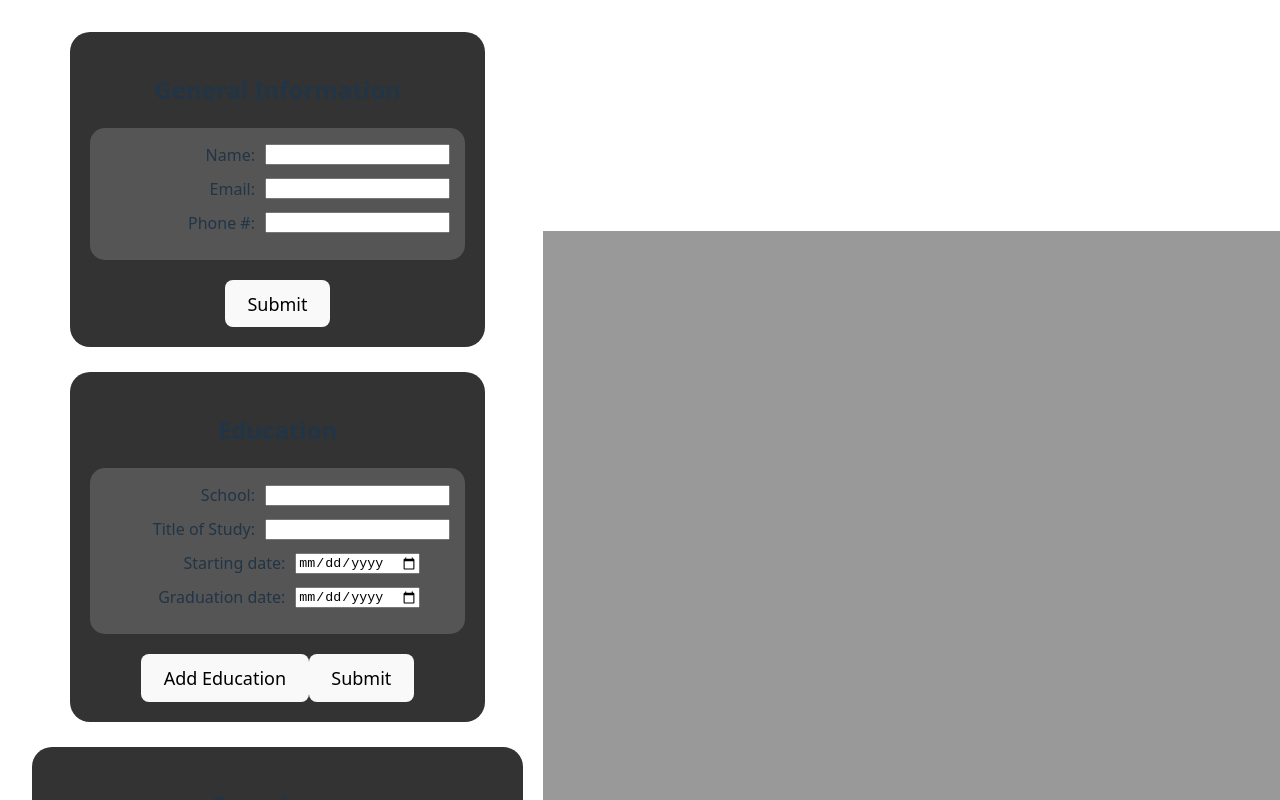
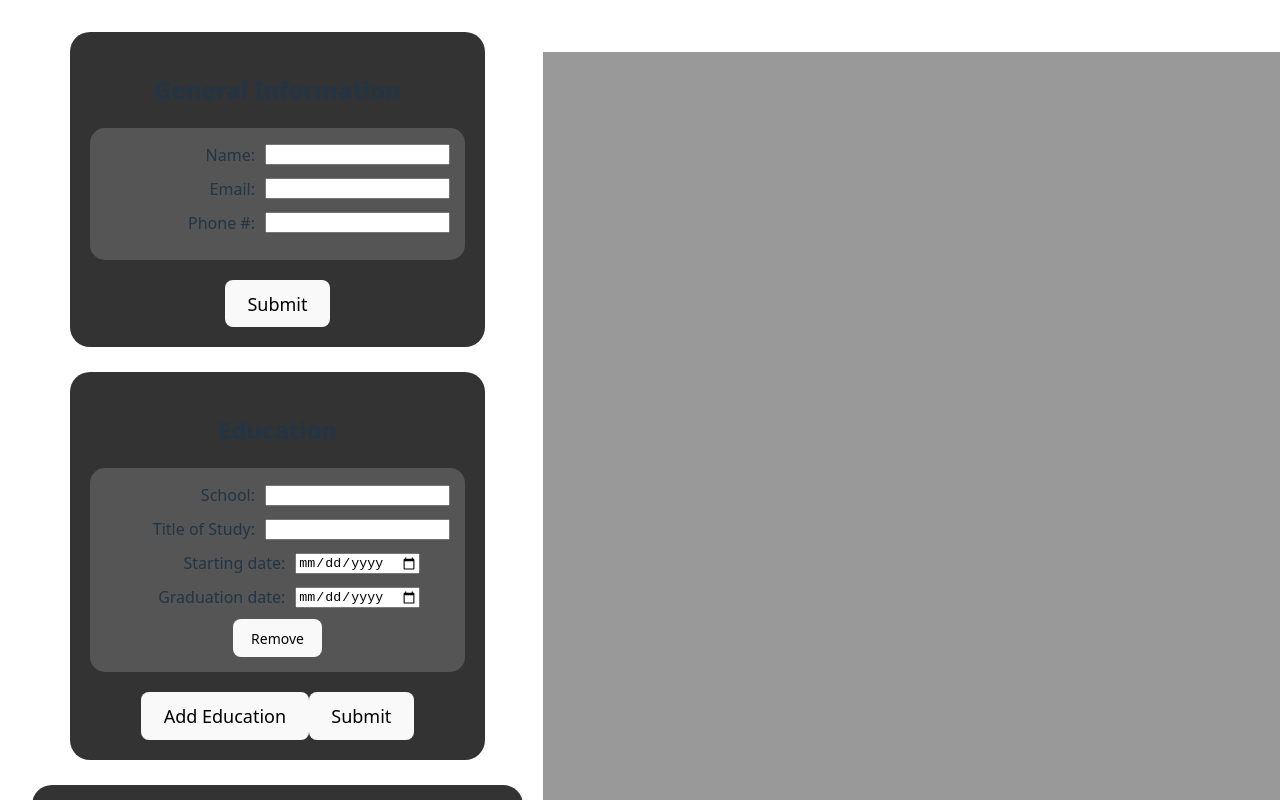
Before and after one commit to carlDguez19/odinCvapp, a React (Vite) app: page / in a window 1280 px wide. Shown: the top 800 px of the page. Built offline with nearby package versions, Linux system fonts and the light colour scheme.

Commit message:
added comments to files

```diff
--- a/src/components/App.jsx
+++ b/src/components/App.jsx
@@ -6,24 +6,36 @@ import {Preview} from './Preview.jsx'
 import { Button } from './Button.jsx'
 
 export function App() {
+  //Global CV state: each section stores its own data structure
+  //general: single object
+  //education: array of entries
+  //experience: array of entries
   const [cvData, setData] = useState({
     general: null,
     education: [],
     experience: []
   });
 
+  //Update handler for all sections.
+  //Receives a section name('general', 'education', 'experience')
+  // and replaces only that part of the state while preserving the rest
   function updateSectionHandler(section, data){
     setData(prev => ({...prev, [section]: data}));
   }
 
   return(
+    //Main layout wrapper: form inputs on the left, preview on the right.
     <div className="AppCvFilled">
+      {/* input column: each component manages its own form and submits data upward */}
       <div className="inputs">
         <GeneralInfo onSubmit = {(data) => updateSectionHandler("general", data)}/>
         <Education onSubmit = {(data) => updateSectionHandler("education", data)}/>
         <Experience onSubmit={(data) => updateSectionHandler("experience", data)}/>
       </div>
-      <Preview data = {cvData}/>
+      {/* preview column: receives the entire cv state and renders a formatted cv */}
+      <div className="previewSec">
+        <Preview data = {cvData}/>
+      </div>
     </div>
   )
 }
--- a/src/components/Button.jsx
+++ b/src/components/Button.jsx
@@ -1,6 +1,11 @@
 export function Button({type, text, onClick, fontSize = '16px', className}) {
+    //inline style object for cutomizable forn sizing
+    //allows each button to visually match the importance of its action
     const buttonStyle = {
         fontSize: fontSize,
     };
+
+    //Reusable button component
+    //accepts type, click handler, custom text, optional className, and dynamic font size
     return <button className={className} type={type} style={buttonStyle} onClick={onClick}>{text}</button>;
 }
--- a/src/components/Education.jsx
+++ b/src/components/Education.jsx
@@ -1,7 +1,9 @@
 import { Button } from "./Button.jsx";
 import { useState } from "react";
 
-export function Education({onSubmit}){//parameters will also include onEdit, onDelete, onAdd
+export function Education({onSubmit}){
+    //Local state for all education entries
+    //Starts with a single empty entry so the form always renders at least one block
     const[eduEntries, setEntries] = useState([{
         school: "",
         title: "",
@@ -9,31 +11,48 @@ export function Education({onSubmit}){//parameters will also include onEdit, onD
         dateEnd: "",
     }]);
 
+    //Handles updates to any field in any entry
+    //index: which entry is being edited
+    //id: which field inside that entry
     function handleChange(index, e){
         const {id, value} = e.target;
+
+        //Create a shallow copy of the entries array to avoid mutating state directly
         const upArr = [... eduEntries];
+
+        //Update the specific field in the specific entry
         upArr[index][id] = value;
+
+        //replace the entire array with the updated version
         setEntries(upArr);
     }
 
+    //adds a new blank education entry
+    //Limited to 5 entries to prevent excessive form growth
     function addEntry(){
         setEntries(prev => [... prev, {school: "", title: "", dateStart: "", dateEnd: ""}]);
     }
 
+    //removes a specific entry by index
+    //Uses splice on a copied array to maintain immutability
     function remEntry(index){
         const upArr = [... eduEntries];
         upArr.splice(index, 1);
         setEntries(upArr);
     }
 
+    //send the full list of education entries upward to the parent component
     function educationSubmit(e){
         e.preventDefault();
         onSubmit(eduEntries);
     }
 
     return (
+        //wrapper for the entire education section
         <form className = "education-info">
             <h2>Education</h2>
+
+            {/* render one block per education entry */}
             {eduEntries.map((entry, index) => (
                 <div key={index} className="education-block">
                     <div className="labelInputDiv">
@@ -52,14 +71,18 @@ export function Education({onSubmit}){//parameters will also include onEdit, onD
                         <label htmlFor="dateEnd">Graduation date: </label>
                         <input type="date" id="dateEnd" value={entry.dateEnd} onChange={(e) => handleChange(index, e)}/>
                     </div>
-                    {eduEntries.length > 1 &&
+                    {eduEntries.length > 0 &&
                         <Button type="button" text="Remove" onClick={() => remEntry(index)} fontSize="14px"/>
                     }
                 </div>
             ))}
-            {eduEntries.length < 6 &&
+
+            {/* add new entry button(max 5 entries) */}
+            {eduEntries.length < 5 &&
                 <Button className="eduInfoAdd" type="button" text="Add Education" onClick={addEntry} fontSize="18px"/>
             }
+
+            {/* submit entire education section */}
             <Button className="eduInfoSub" type="submit" text="Submit" onClick={educationSubmit} fontSize="18px"/>
         </form>
     )
--- a/src/styles/index.css
+++ b/src/styles/index.css
@@ -22,7 +22,7 @@
 .AppCvFilled{
   display: flex;
   justify-content: center;
-  align-items: center;
+  align-items: flex-start;
   padding: 2rem;
 }
 
--- a/src/styles/preview.css
+++ b/src/styles/preview.css
@@ -22,3 +22,8 @@
 .eduInfoPreviewDiv, .expInfoPreviewDiv{
     margin: 0 30px;
 }
+
+.previewSec{
+    position: sticky;
+    top: 0;
+}
```
Also changed, not shown: src/components/Experience.jsx (+25 -1 lines), src/components/GeneralInfo.jsx (+11 -0 lines), src/components/Preview.jsx (+11 -0 lines), src/main.jsx (line endings or trailing spaces).
